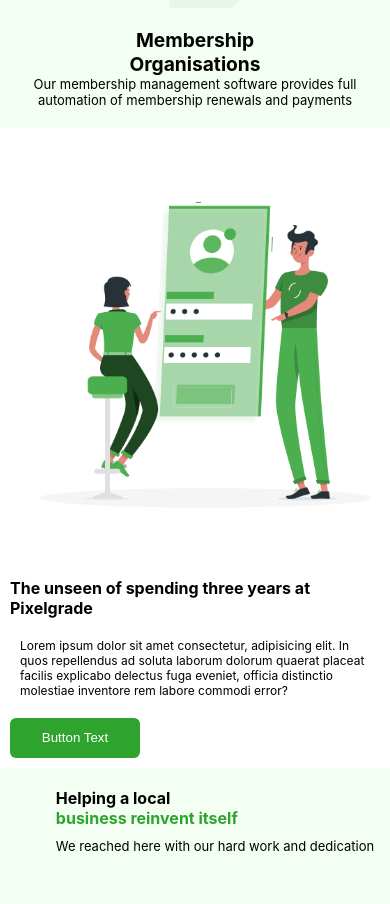
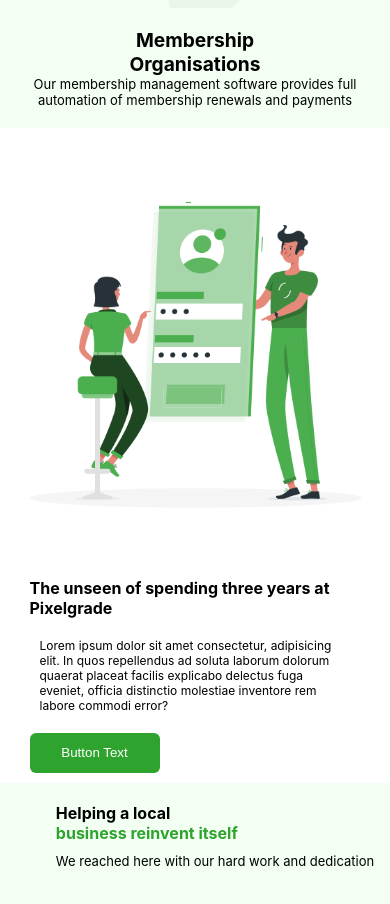
Before and after one commit to OnuegbulamChristian/Nexcent, a React (Create React App) app: page / in a window 390 px wide. Shown: the part 1640-2544 px from the top of the page. Built offline with nearby package versions, Linux system fonts and the light colour scheme.

Commit message:
first commit

```diff
--- a/src/COMPONENTS/PixelGradeSection/PixelGradeSection.css
+++ b/src/COMPONENTS/PixelGradeSection/PixelGradeSection.css
@@ -153,17 +153,17 @@
     font-size: medium;
   }
   .Pixel-grade-container2 {
-    width: 100%;
+    width: 90%;
     height: auto;
     padding-left: 10px;
     padding-right: 10px;
     align-items: flex-start;
   }
   .Pixel-grade-container1 {
-    width: 100%;
+    width: 90%;
     height: auto;
     align-items: flex-start;
-    margin-left: 20px;
+    /* padding-left: 20px; */
   }
   .Pixel-grade-container2 p {
     width: 100%;
```
